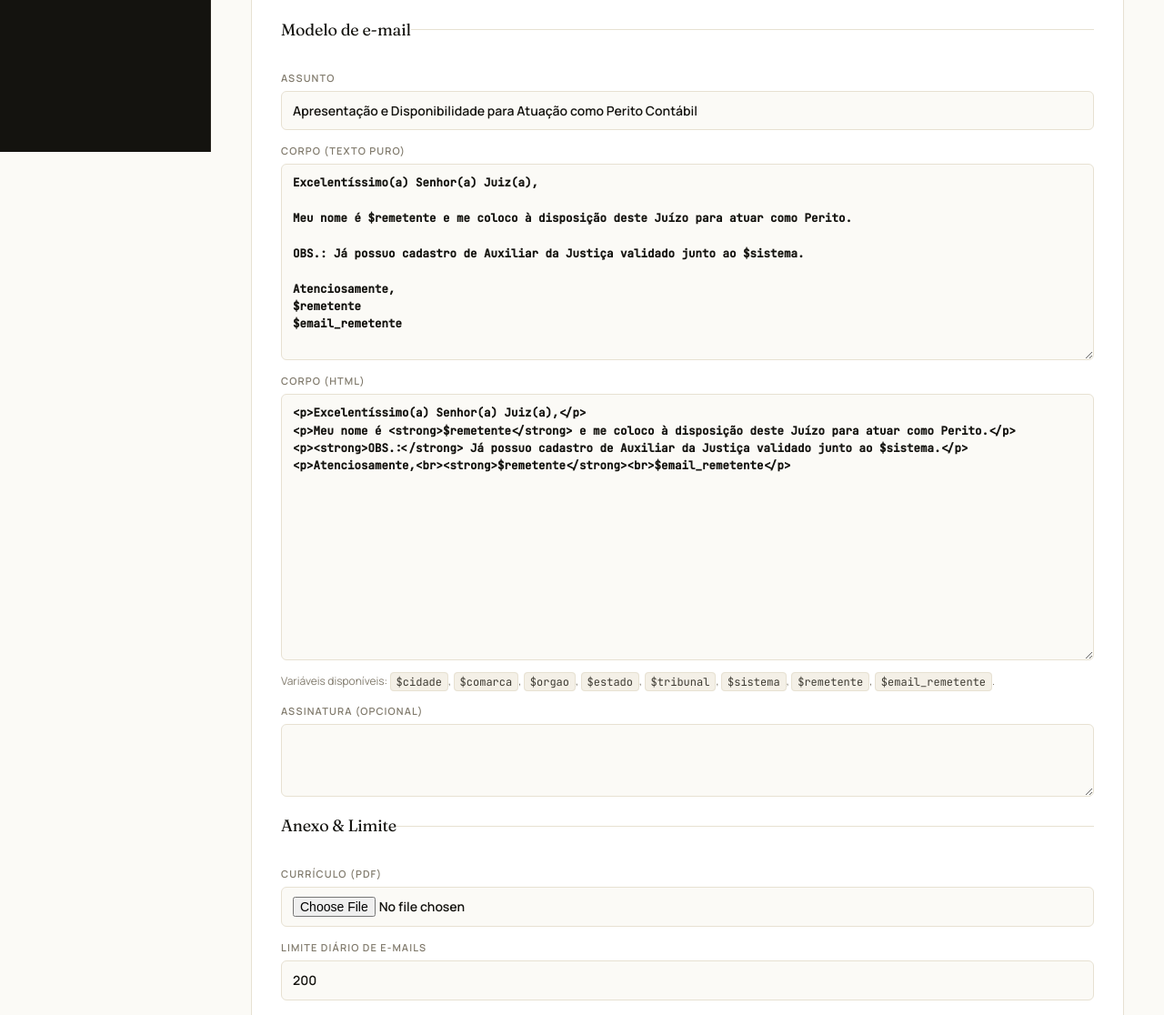
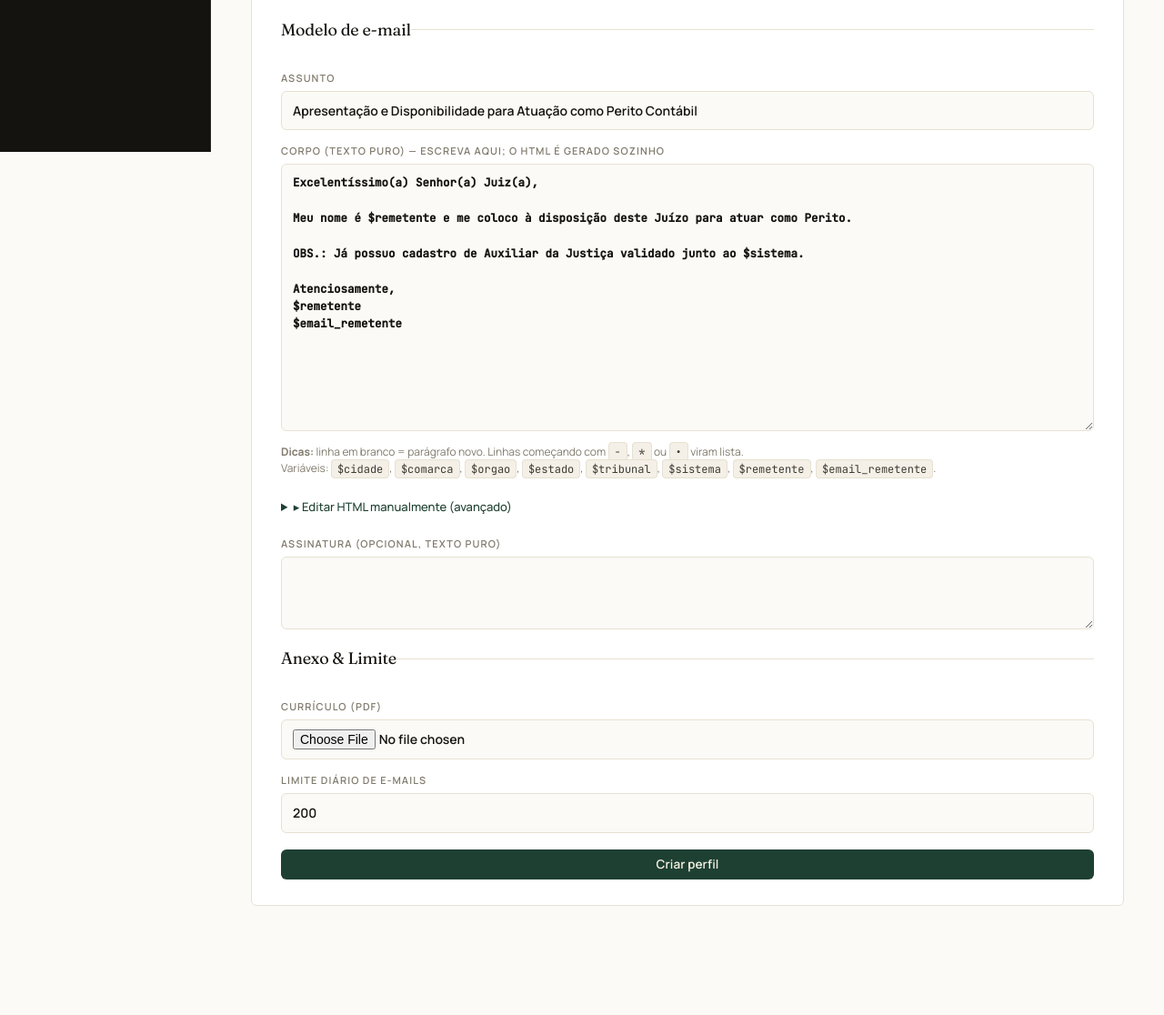
Before and after one commit to mazierovictor/peritos_app, a FastAPI app: page /perfis/novo in a window 1280 px wide. Shown: the part 633-1749 px from the top of the page at 91% size. After the commit the page ends 1629 px from the top, so only its background shows below. Run offline with FastAPI, Linux system fonts and the light colour scheme; the visitor is signed in with stand-in values (Sample User, id 1); data comes from the database, SQL or seed files in the repository.

Commit message:
feat: HTML do e-mail gerado automaticamente do texto puro
- Campo HTML fica em <details> colapsado por padrão (avançado)
- Ao digitar no texto puro, o HTML é gerado em tempo real
- Conversor: linhas em branco = parágrafo, linhas com -/*/• = lista
- Checkbox 'Atualizar automaticamente' permite congelar o HTML
  quando o usuário quer editar à mão sem ser sobrescrito

Co-Authored-By: Claude Opus 4.7 (1M context) <noreply@anthropic.com>

```diff
--- a/app/templates/perfil_form.html
+++ b/app/templates/perfil_form.html
@@ -44,17 +44,28 @@
     <label>Assunto
       <input type="text" name="assunto" value="{{ (perfil and perfil.assunto) or 'Apresentação e Disponibilidade para Atuação como Perito Contábil' }}" required>
     </label>
-    <label>Corpo (texto puro)
-      <textarea name="corpo_texto" rows="10" required>{{ (perfil and perfil.corpo_texto) or modelo_texto_padrao }}</textarea>
-    </label>
-    <label>Corpo (HTML)
-      <textarea name="corpo_html" rows="14" required>{{ (perfil and perfil.corpo_html) or modelo_html_padrao }}</textarea>
+    <label>Corpo (texto puro) — escreva aqui; o HTML é gerado sozinho
+      <textarea name="corpo_texto" id="corpo_texto" rows="14" required>{{ (perfil and perfil.corpo_texto) or modelo_texto_padrao }}</textarea>
     </label>
     <small class="cinza">
-      Variáveis disponíveis: <code>$cidade</code>, <code>$comarca</code>, <code>$orgao</code>, <code>$estado</code>,
+      <strong>Dicas:</strong> linha em branco = parágrafo novo. Linhas começando com <code>-</code>, <code>*</code> ou <code>•</code> viram lista.<br>
+      Variáveis: <code>$cidade</code>, <code>$comarca</code>, <code>$orgao</code>, <code>$estado</code>,
       <code>$tribunal</code>, <code>$sistema</code>, <code>$remetente</code>, <code>$email_remetente</code>.
     </small>
-    <label>Assinatura (opcional)
+
+    <details id="bloco_html_avancado">
+      <summary class="btn-link" style="cursor:pointer; padding:8px 0">▸ Editar HTML manualmente (avançado)</summary>
+      <div style="margin-top:12px; display:flex; flex-direction:column; gap:8px;">
+        <label style="display:flex; flex-direction:row; align-items:center; gap:8px; text-transform:none; letter-spacing:0; font-size:13px; color:var(--ink-soft);">
+          <input type="checkbox" id="auto_html" checked style="margin:0">
+          Atualizar HTML automaticamente ao digitar no texto puro
+        </label>
+        <textarea name="corpo_html" id="corpo_html" rows="14" required>{{ (perfil and perfil.corpo_html) or modelo_html_padrao }}</textarea>
+        <small class="cinza">Desmarque a caixa acima se quiser editar este HTML sem ele ser sobrescrito pelo texto puro.</small>
+      </div>
+    </details>
+
+    <label>Assinatura (opcional, texto puro)
       <textarea name="assinatura" rows="3">{{ (perfil and perfil.assinatura) or '' }}</textarea>
     </label>
   </fieldset>
@@ -74,4 +85,57 @@
 
   <button type="submit" class="btn-primario">{% if perfil %}Salvar alterações{% else %}Criar perfil{% endif %}</button>
 </form>
+
+<script>
+  (function () {
+    const txtArea  = document.getElementById('corpo_texto');
+    const htmlArea = document.getElementById('corpo_html');
+    const autoChk  = document.getElementById('auto_html');
+    if (!txtArea || !htmlArea) return;
+
+    function escapar(s) {
+      return s.replace(/&/g, '&amp;').replace(/</g, '&lt;').replace(/>/g, '&gt;');
+    }
+
+    function textoParaHtml(texto) {
+      // Separa por linhas em branco (= parágrafos)
+      const blocos = texto.replace(/\r/g, '').split(/\n\s*\n/);
+      const out = [];
+      for (const blocoBruto of blocos) {
+        const linhas = blocoBruto.split(/\n/).map(l => l.trimEnd());
+        // remove linhas vazias do início/fim do bloco
+        while (linhas.length && !linhas[0].trim()) linhas.shift();
+        while (linhas.length && !linhas[linhas.length - 1].trim()) linhas.pop();
+        if (!linhas.length) continue;
+
+        // Lista? (todas as linhas começam com -, *, ou •)
+        const ehLista = linhas.every(l => /^\s*[-*•]\s+/.test(l));
+        if (ehLista) {
+          const items = linhas.map(l => '  <li>' + escapar(l.replace(/^\s*[-*•]\s+/, '')) + '</li>').join('\n');
+          out.push('<ul>\n' + items + '\n</ul>');
+        } else {
+          // Parágrafo: quebras simples viram <br>
+          const conteudo = linhas.map(escapar).join('<br>\n');
+          out.push('<p>' + conteudo + '</p>');
+        }
+      }
+      return out.join('\n');
+    }
+
+    function sincronizar() {
+      if (!autoChk || autoChk.checked) {
+        htmlArea.value = textoParaHtml(txtArea.value);
+      }
+    }
+
+    txtArea.addEventListener('input', sincronizar);
+    autoChk && autoChk.addEventListener('change', () => {
+      if (autoChk.checked) sincronizar();
+    });
+    {% if not perfil %}
+    // No formulário NOVO, gera o HTML inicial do texto puro pré-preenchido
+    sincronizar();
+    {% endif %}
+  })();
+</script>
 {% endblock %}
```
